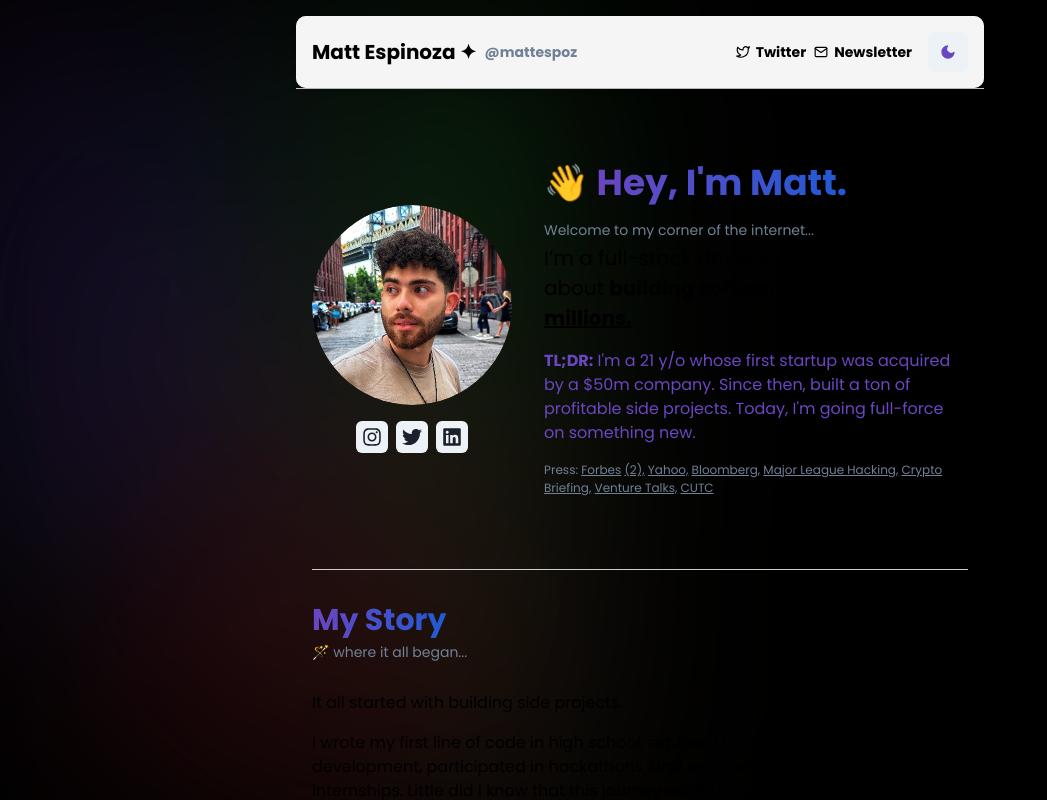
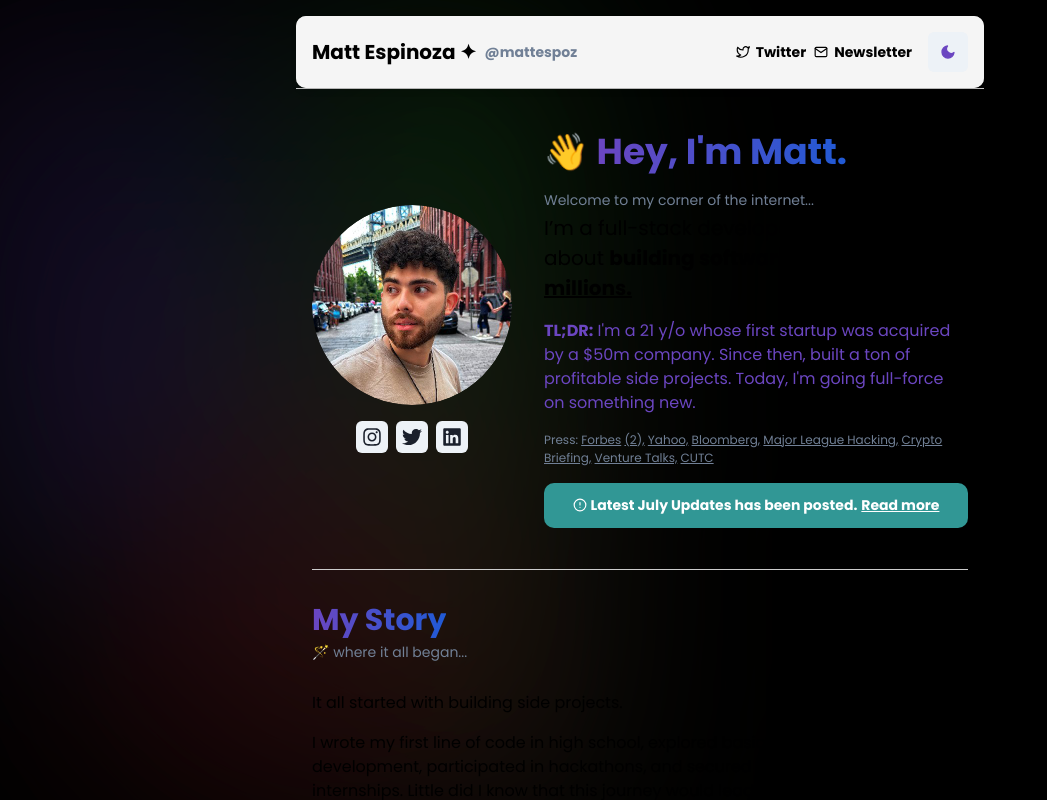
Before and after one commit to MattEspoz/personal-website, a Next.js app: page / in a window 1280 px wide. Shown: the top 800 px of the page, without its empty margins (0-1047 px from the left). Built offline with nearby package versions, Linux system fonts and the light colour scheme.

Commit message:
added callout button

```diff
--- /dev/null
+++ b/src/components/CalloutButton.tsx
@@ -0,0 +1,40 @@
+import { Box, Flex, Link } from "@chakra-ui/react";
+import { FiAlertCircle } from "react-icons/fi";
+
+interface CalloutButtonProps {
+  link: string;
+  text: string;
+}
+
+const CalloutButton: React.FC<CalloutButtonProps> = ({ link, text }) => {
+  return (
+    <Box
+      bg="teal.500"
+      color="white"
+      py={3}
+      textAlign="center"
+      fontSize="sm"
+      fontWeight="bold"
+      borderRadius="10px"
+      mt={4} // Adjust margin-top as needed
+    >
+      <Flex align="center" justify="center">
+        <Box as={FiAlertCircle} mr={1} />
+        {text}{" "}
+        <Box as="span" ml={1}>
+          <Link
+            color="white"
+            textDecoration="underline"
+            href={link}
+            target="_blank"
+            rel="noopener noreferrer"
+          >
+            Read more
+          </Link>
+        </Box>
+      </Flex>
+    </Box>
+  );
+};
+
+export default CalloutButton;
--- a/src/components/ProfileSection.tsx
+++ b/src/components/ProfileSection.tsx
@@ -11,6 +11,7 @@ import {
 import Image from "next/image";
 import React, { useState } from "react";
 import { FaInstagram, FaLinkedin, FaTwitter } from "react-icons/fa";
+import CalloutButton from "./CalloutButton";
 
 const ProfileSection = () => {
   const { colorMode } = useColorMode();
@@ -217,6 +218,11 @@ const ProfileSection = () => {
             CUTC
           </Link>{" "}
         </Text>
+
+        <CalloutButton
+          link="https://compound.beehiiv.com/p/july-2023"
+          text="Latest July Updates has been posted. "
+        />
       </Box>
 
       <style jsx>{`
```
